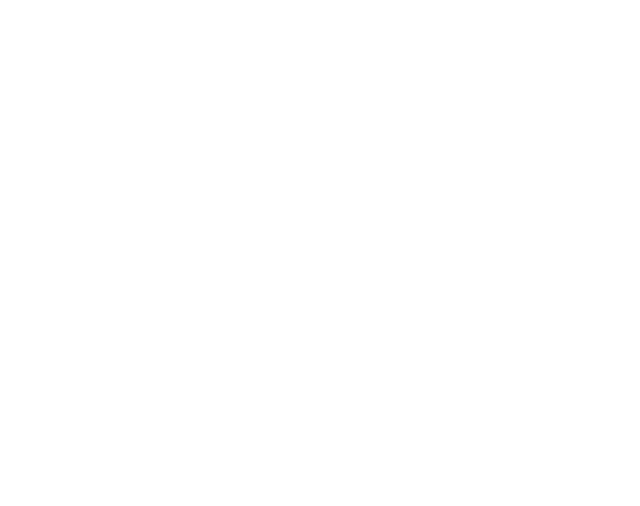
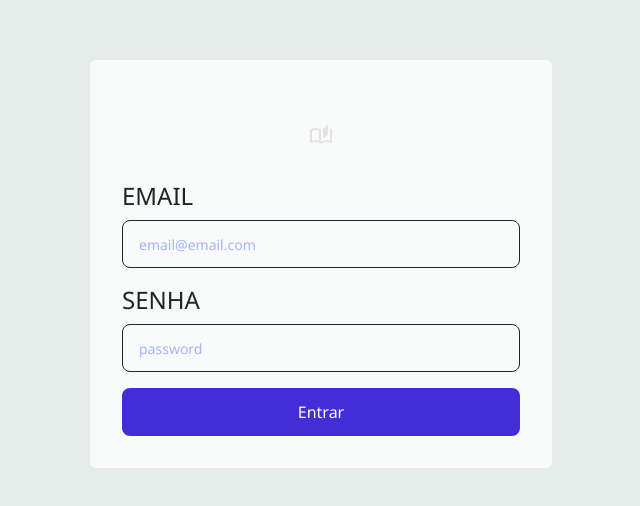
Before and after one commit to LeeEros/SFDEJ, a React (Vite) app in the folder frontend/: page / in a window 1280 px wide. Before the commit this address had no page. Shown: the part 136-642 px from the top of the page, without its empty margins (319-959 px from the left). Built offline with nearby package versions, Linux system fonts and the light colour scheme.

Commit message:
Feat: login form style

```diff
--- a/frontend/package.json
+++ b/frontend/package.json
@@ -11,6 +11,7 @@
   },
   "dependencies": {
     "@tailwindcss/vite": "^4.1.7",
+    "clsx": "^2.1.1",
     "react": "^19.1.0",
     "react-dom": "^19.1.0",
     "react-router": "^7.6.0",
--- /dev/null
+++ b/frontend/src/components/AuthLayout.tsx
@@ -0,0 +1,15 @@
+import { Outlet } from "react-router";
+
+import logo from "../assets/logo.svg"
+
+export function AuthLayout() {
+    return (
+        <div className="w-screen h-screen bg-gray-400 flex flex-col justify-center items-center text-gray-100">
+            <main className="bg-gray-500 p-8 rounded-md flex items-center flex-col md:min-w-[28.875rem]">
+                <img src={logo} alt="logo" className="my-8 " />
+
+                <Outlet />
+            </main>
+        </div>
+    )
+}
--- /dev/null
+++ b/frontend/src/components/Button.tsx
@@ -0,0 +1,28 @@
+import clsx from 'clsx'
+
+type Props = React.ComponentProps<"button"> & {
+    carregando?: boolean
+}
+
+export function Button({
+    children,
+    carregando,
+    type = "button",
+    ...corpo
+}: Props) {
+    return (
+        <button
+            type={type}
+            disabled={carregando}
+            className={clsx(
+                "flex items-center justify-center rounded-lg",
+                "bg-indigo-700 text-white hover:bg-indigo-400 transition ease-linear",
+                "disabled:opacity-50 disabled:cursor-progress",
+                "px-6 py-3 text-base cursor-pointer"
+            )}
+            {...corpo}
+        >
+            {children}
+        </button>
+    );
+}
--- /dev/null
+++ b/frontend/src/components/Input.tsx
@@ -0,0 +1,17 @@
+type Props = React.ComponentProps<"input"> & {
+    legenda?: string
+}
+
+export function Input({ legenda, type = "text", ...corpo}: Props) {
+    return (
+        <fieldset className="flex flex-1 max-h-20 focus-within:text-indigo-400">
+            {legenda &&
+                <legend className="uppercase text-2xl mb-2 text-inherit">{legenda}</legend>}
+
+            <input  type={type}
+            className="w-full h-12 rounded-lg border border-grey-200 px-4
+            text-sm text-gray-100 bg-transparent outline-none focus:border-2
+             focus:border-indigo-400 placeholder-indigo-300" {...corpo} />
+        </fieldset>
+    )
+}
--- a/frontend/src/pages/Login.tsx
+++ b/frontend/src/pages/Login.tsx
@@ -1,3 +1,22 @@
-export function Login(){
-    return <h1>TESTE</h1>
+import { Button } from "../components/Button"
+import { Input } from "../components/Input"
+
+export function Login() {
+    return <form className="w-full flex flex-col gap-6">
+        <Input
+            required
+            legenda="Email"
+            type="email"
+            placeholder="email@email.com"
+        />
+
+        <Input
+            required
+            legenda="Senha"
+            type="password"
+            placeholder="password"
+        />
+
+        <Button >Entrar</Button>
+    </form>
 }
--- /dev/null
+++ b/frontend/src/routes/auth-routes.tsx
@@ -0,0 +1,15 @@
+import { Route, Routes } from "react-router";
+
+import { AuthLayout } from "../components/AuthLayout";
+import { Login } from "../pages/Login";
+
+
+export function AuthRoutes(){
+    return(
+        <Routes>
+            <Route path="/" element = {<AuthLayout/>}>
+                <Route path="/" element={ < Login />} />
+            </Route>
+        </Routes>
+    )
+}
--- a/frontend/src/routes/auth.routes.tsx
+++ /dev/null
@@ -1,11 +0,0 @@
-import { Route, Routes } from "react-router";
-import { Login } from "../pages/Login";
-
-
-export function AuthRoutes(){
-    return(
-        <Routes>
-            <Route path="/login" element={ < Login />} />
-        </Routes>
-    )
-}
--- a/frontend/src/routes/index.tsx
+++ b/frontend/src/routes/index.tsx
@@ -1,5 +1,5 @@
 import { BrowserRouter } from "react-router";
-import { AuthRoutes } from "./auth.routes";
+import { AuthRoutes } from "./auth-routes";
 
 export function Routes() {
     return(
```
Also changed, not shown: frontend/src/assets/logo.svg (added), 1 other file (tests, documents, lock files or other folders).
